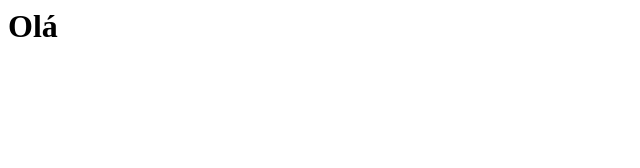
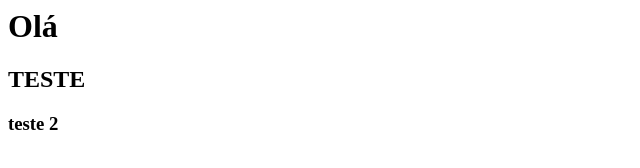
Before and after one commit to mori-ricardo/aula-04-awari, a plain HTML site: page index.html in a window 1280 px wide. Shown: the whole page, without its empty margins (0-640 px from the left). Drawn offline with Linux system fonts and the light colour scheme.

Commit message:
Commit 15-02-2022

```diff
--- a/index.html
+++ b/index.html
@@ -4,5 +4,7 @@
   </head>
   <body>
     <h1>Olá</h1>
+    <h2>TESTE</h2>
+    <H3>teste 2</H3>
   </body>
 </html>
```
